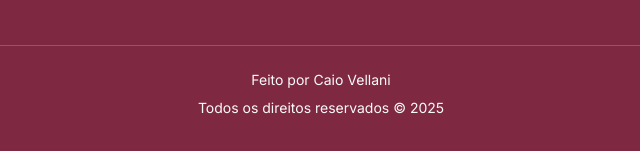
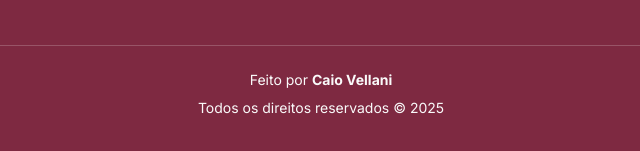
Before and after one commit to caiovellani/advjuliannanunes, a Next.js app: page / in a window 1280 px wide. Shown: the part 646-797 px from the top of the page, without its empty margins (319-959 px from the left). Built offline with nearby package versions, Linux system fonts and the light colour scheme.

Commit message:
feat(footer): add LinkedIn profile link and enhance author name styling
- Add Next.js Link component to make author name clickable
- Link to author's LinkedIn profile
- Apply strong tag to emphasize author name
- Import Next.js Link component

```diff
--- a/src/app/components/footer.tsx
+++ b/src/app/components/footer.tsx
@@ -1,7 +1,17 @@
+import Link from 'next/link'
+
 export function Footer() {
   return (
     <div className="w-full border-t flex flex-col border-white/20 mt-12 pt-6 text-center text-sm text-zinc-50">
-      <span>Feito por Caio Vellani</span>
+      <Link
+        href={'https://www.linkedin.com/in/caiovborges/'}
+        target="_blank"
+        rel="noopener noreferrer"
+      >
+        <span>
+          Feito por <strong>Caio Vellani</strong>
+        </span>
+      </Link>
       <span className="mt-2">Todos os direitos reservados © 2025</span>
     </div>
   )
```
